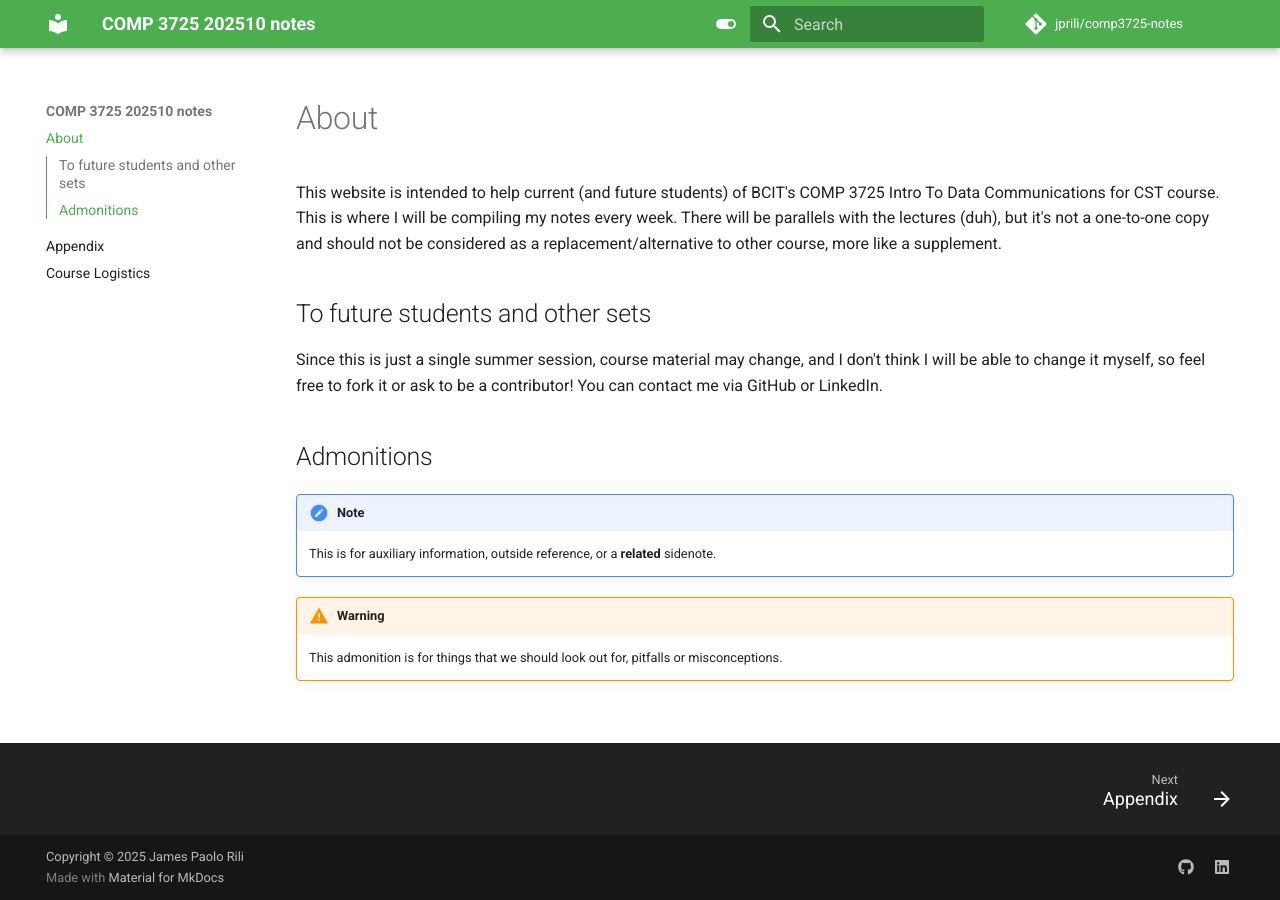
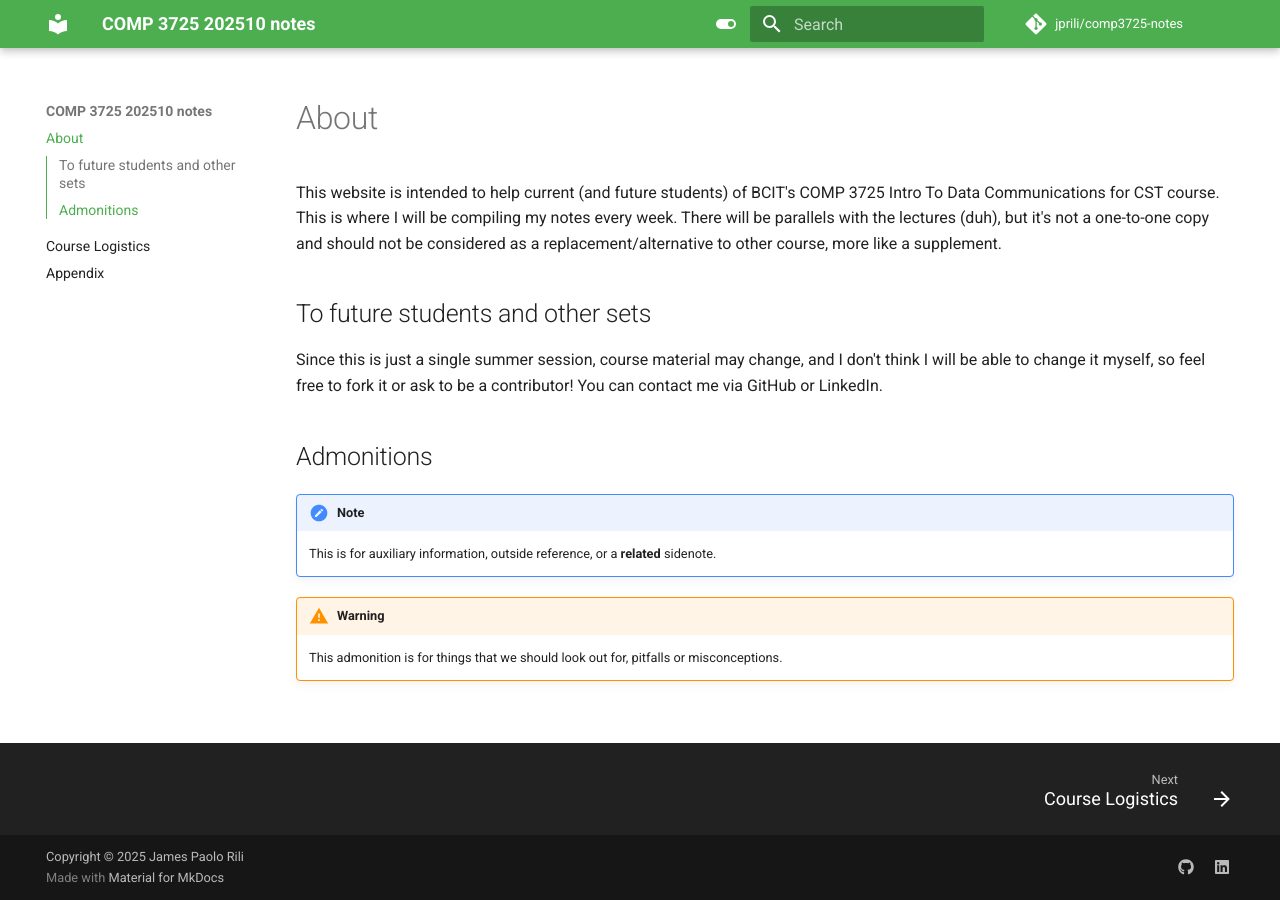
Before and after one commit to jprili/comp3725-notes, an MkDocs documentation site: the page built from docs/index.md, in a window 1280 px wide. Built offline with MkDocs 1.6.1 and Material for MkDocs 9.7.7, drawn with Linux system fonts in a browser that asks for light colours; comment, search, counter and statistics services are not loaded; some of the changed lines change nothing that is shown.

Commit message:
rearrange toc

```diff
--- a/mkdocs.yml
+++ b/mkdocs.yml
@@ -28,6 +28,11 @@ theme:
       toggle:
         icon: material/toggle-switch-off-outline
         name: toggle to light mode
+
+nav:
+  - index.md
+  - logistics.md
+  - appendix.md
 
 plugins:
   - search
```
